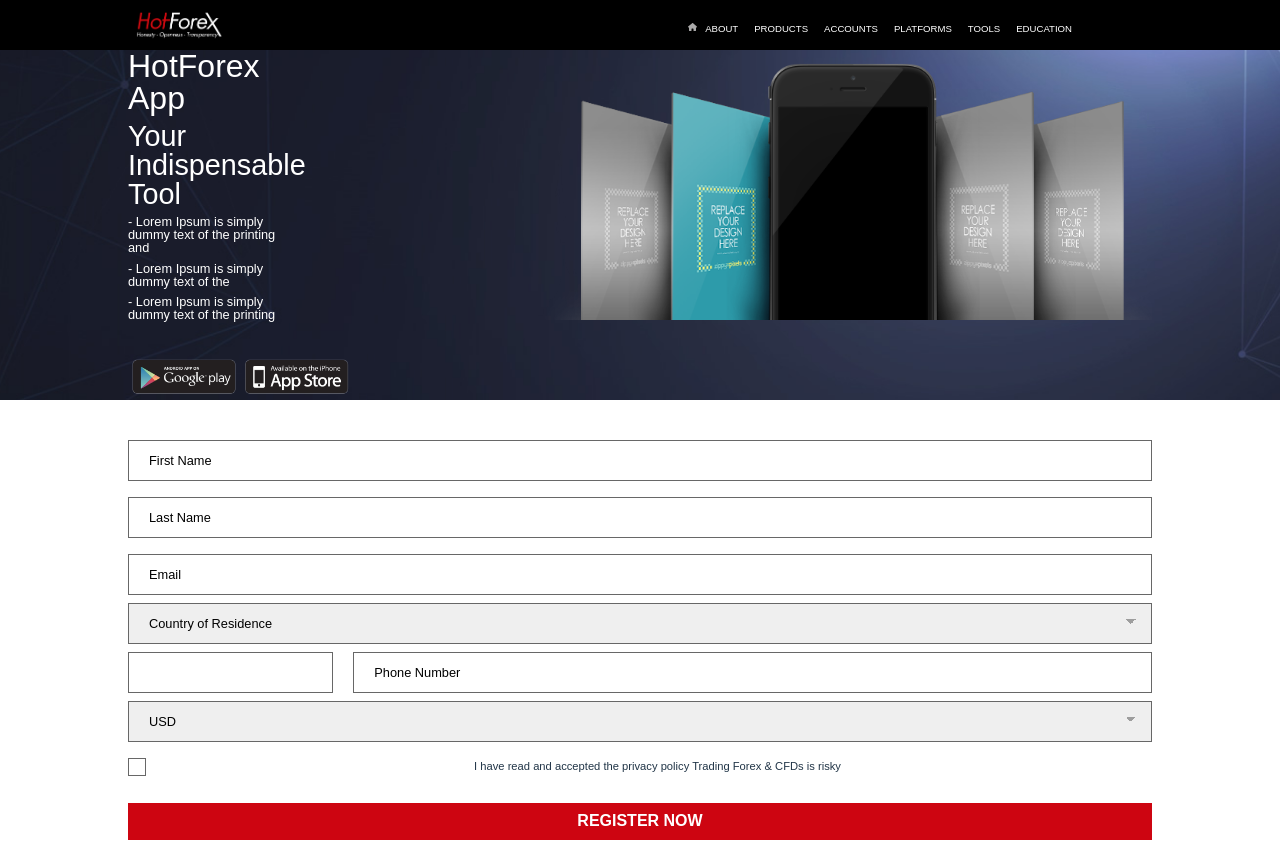
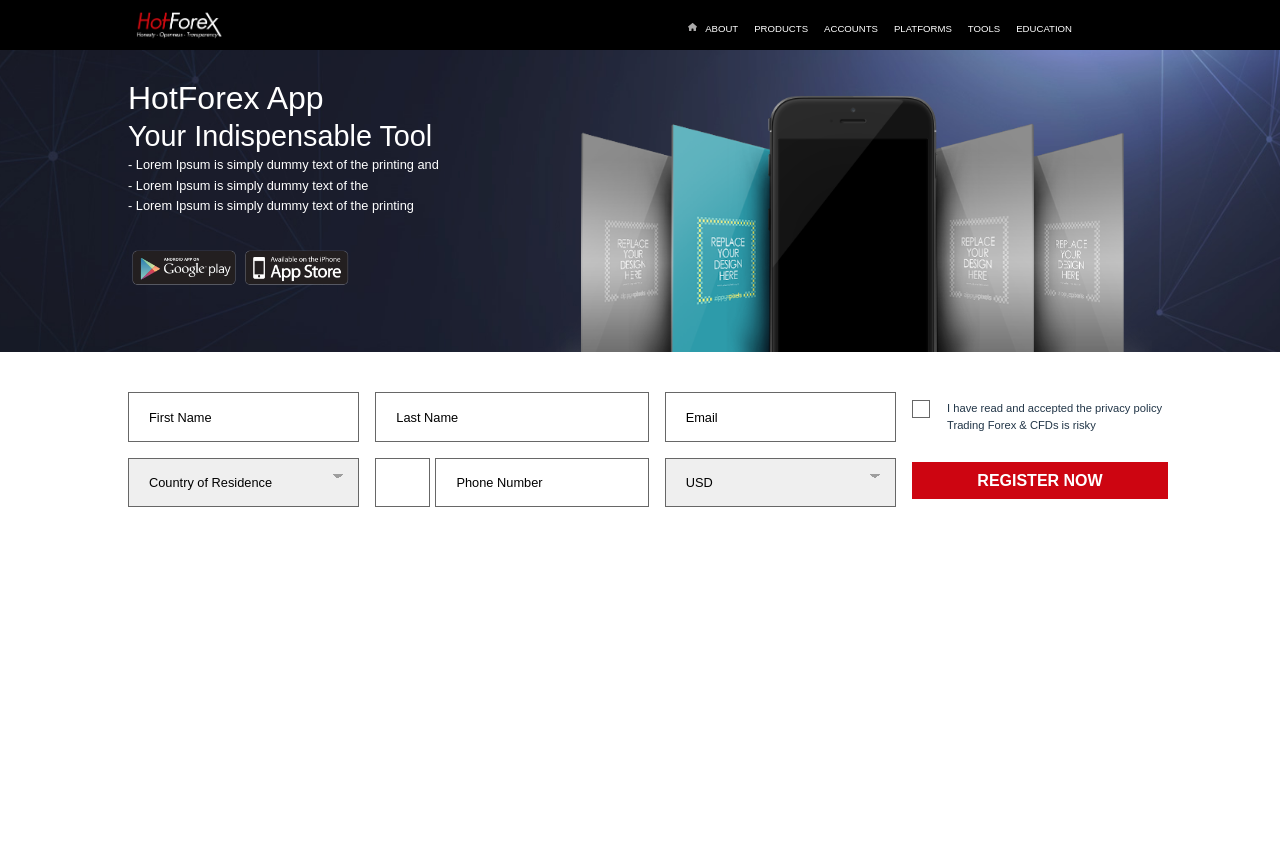
Before and after one commit to Naicah/hot-forex-landing-page, a React (Vite) app: page / in a window 1280 px wide. After the commit the page ends 800 px from the top, so only its background shows below. Built offline with nearby package versions, Linux system fonts and the light colour scheme.

Commit message:
Remove email error, fix styling desktop form

```diff
--- a/src/components/Form.jsx
+++ b/src/components/Form.jsx
@@ -3,7 +3,6 @@
 
 const Header = () => {
     const [email, setEmail] = useState("")
-    const [errorEmail, setErrorEmail] = useState(false)
     const [country, setCountry] = useState("")
     const [phonePrefix, setPhonePrefix] = useState("")
     const [currency, setCurrency] = useState("")
@@ -31,31 +30,17 @@
 
     function submit(event) {
         event.preventDefault()
-        console.log('Hello world')
         console.log(event)
-    }
-
-    function validateEmail(email) {
-        console.log('Test email')
-        if(/^[a-zA-Z0-9.!#$%&'*+/=?^_`{|}~-]+@[a-zA-Z0-9-]+(?:\.[a-zA-Z0-9-]+)*$/.test(email)) {
-            setErrorEmail(false)
-        } else {
-            setErrorEmail(true)
-        }
-        setEmail(email)
     }
 
     return (
     <div className="form">
-        <div className="form__container">
-
-        <form onSubmit={submit}>
+        <form className="form__container" onSubmit={submit}>
             <div className="form__input-container">
-                <input className="form__input" type="text" name="firstName" placeholder="First Name"/>
-                <input className="form__input" type="text" name="lastName" placeholder="Last Name"/>
-                <input className="form__input" type="email" name="email" placeholder="Email" required onChange={event => validateEmail(event.currentTarget.value)}/>
-                {errorEmail&&<p>Invalid email adress</p>}
-                <select className="form__input" name="country" defaultValue={'default'} onChange={event => setCountry(event.currentTarget.value)}>
+                <input className="form__input" type="text" name="firstName" placeholder="First Name" required/>
+                <input className="form__input" type="text" name="lastName" placeholder="Last Name" required/>
+                <input className="form__input" type="email" name="email" placeholder="Email" required onChange={event => setEmail(event.currentTarget.value)}/>
+                <select className="form__input" name="country" defaultValue={'default'} required onChange={event => setCountry(event.currentTarget.value)}>
                     <option value="default" disabled >Country of Residence</option>
                     <option value="cyprus">Cyprus</option>
                     <option value="sweden">Sweden</option>
@@ -63,23 +48,22 @@
                 </select>
                 <div className="form__phone-container">
                     <p className="form__input form__phone-prefix">{phonePrefix}</p>
-                    <input className="form__input form__phone" type="number" name="phone" placeholder="Phone Number"/>
+                    <input className="form__input form__phone" type="number" name="phone" placeholder="Phone Number" required/>
                 </div>
-                <select className="form__input" name="currency"  onChange={event => setCurrency(event.currentTarget.value)}>
+                <select className="form__input" name="currency" required onChange={event => setCurrency(event.currentTarget.value)}>
                     <option value="usd">USD</option>
                     <option value="eur">EUR</option>
                     <option value="gbp">GBP</option>
                 </select>
             </div>
             <div className="form__submit-container">
-                <label  className="form__terms-label"htmlFor="terms">I have read and accepted the privacy policy Trading Forex & CFDs is risky
-                    <input className="form__terms" type="checkbox" id="terms" name="terms" value="terms"></input>
+                <label  className="form__terms-label"htmlFor="terms">I have read and accepted the privacy policy <br />Trading Forex & CFDs is risky
+                    <input className="form__terms" type="checkbox" id="terms" name="terms" value="terms" required></input>
                     <span className="form__terms-checkmark"></span>
                 </label>
                 <button className="form__submit-button" type="submit" >REGISTER NOW</button>
             </div>
         </form>
-        </div>
     </div>
     );
 };
--- a/src/components/Form.scss
+++ b/src/components/Form.scss
@@ -9,6 +9,22 @@
         width: 80%;
         max-width: $content-width;
         display: inline-grid;
+
+        // Desktop layout
+        @media (min-width: 600px) {
+            grid-template-columns: 75% 25%;
+            column-gap: 1rem;
+            row-gap: 1rem;
+        }
+    }
+
+    .form__input-container {
+        // Desktop layout
+        @media (min-width: 600px) {
+            display: inline-grid;
+            grid-template-columns: auto auto auto;
+            column-gap: 1rem;
+        }
     }
 
     &__input {
@@ -21,10 +37,9 @@
         &::placeholder {
             color:black;
         }
+    }
 
-    }
     select {
-        margin: 0;
         -webkit-box-sizing: border-box;
         -moz-box-sizing: border-box;
         box-sizing: border-box;
@@ -34,7 +49,6 @@
     }
 
     select.form__input {
-
         background-image:
         linear-gradient(45deg, transparent 50%, rgb(158, 158, 158) 50%),
         linear-gradient(135deg, rgb(158, 158, 158) 50% 50%, transparent 50%);
@@ -57,10 +71,10 @@
     &__phone-prefix {
         width: 20%
     }
+
     &__phone {
         width: 78%
     }
-
 
     &__terms-label {
         display: block;
@@ -74,8 +88,10 @@
         -ms-user-select: none;
         user-select: none;
         margin-top:1rem;
+        text-align: left;
     }
 
+    // Hide the browser's default checkbox
     &__terms {
         position: absolute;
         opacity: 0;
@@ -84,6 +100,7 @@
         width: 0;
     }
 
+    // Create a custom checkbox
     &__terms-checkmark {
         position: absolute;
         top: 0;
@@ -94,16 +111,19 @@
 
     }
 
+    // Hide the browser's default checkbox
     .form__terms-checkmark:after {
         content: "";
         position: absolute;
         display: none;
       }
 
+    // Show the checkmark when checked
     .form__terms-label input:checked ~ .form__terms-checkmark:after {
         display: block;
     }
 
+    // Style the checkmark/indicator
     .form__terms-label .form__terms-checkmark:after {
         left: 5px;
         width: 5px;
--- a/src/components/Tool.scss
+++ b/src/components/Tool.scss
@@ -6,6 +6,7 @@
     background-size: cover;
     display: flex;
     justify-content: space-around;
+    padding-top: 2rem;
 
     &__container {
         width: 80%;
@@ -22,7 +23,6 @@
     &__info {
         color: white;
         text-align: left;
-        max-width: 40%;
 
         h2, h3, p {
             font-weight: normal;
```
